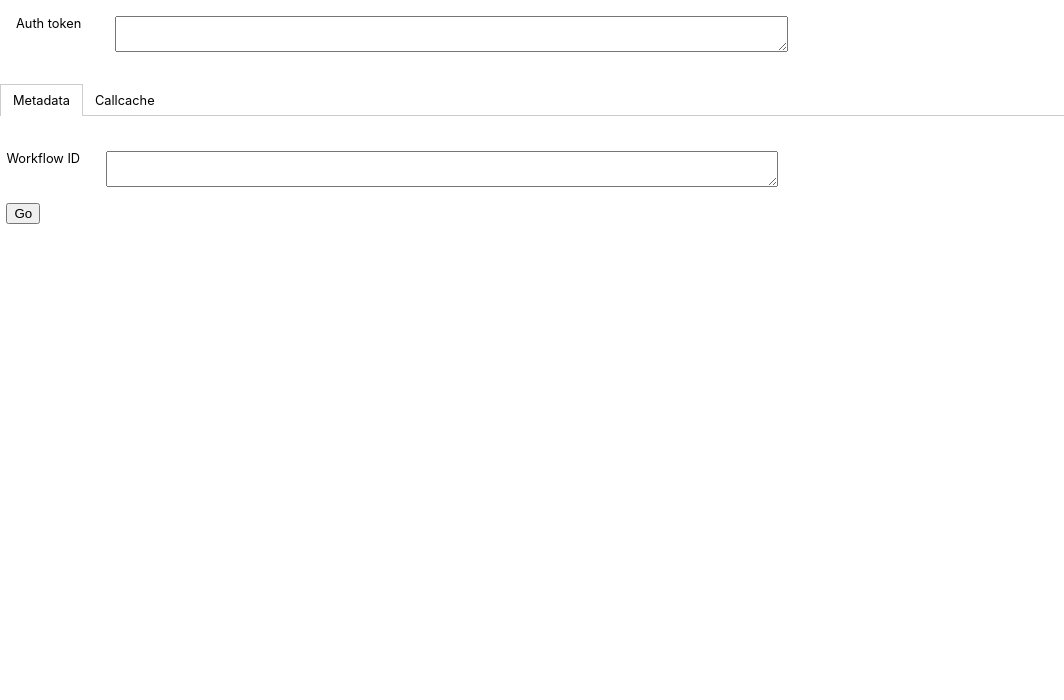
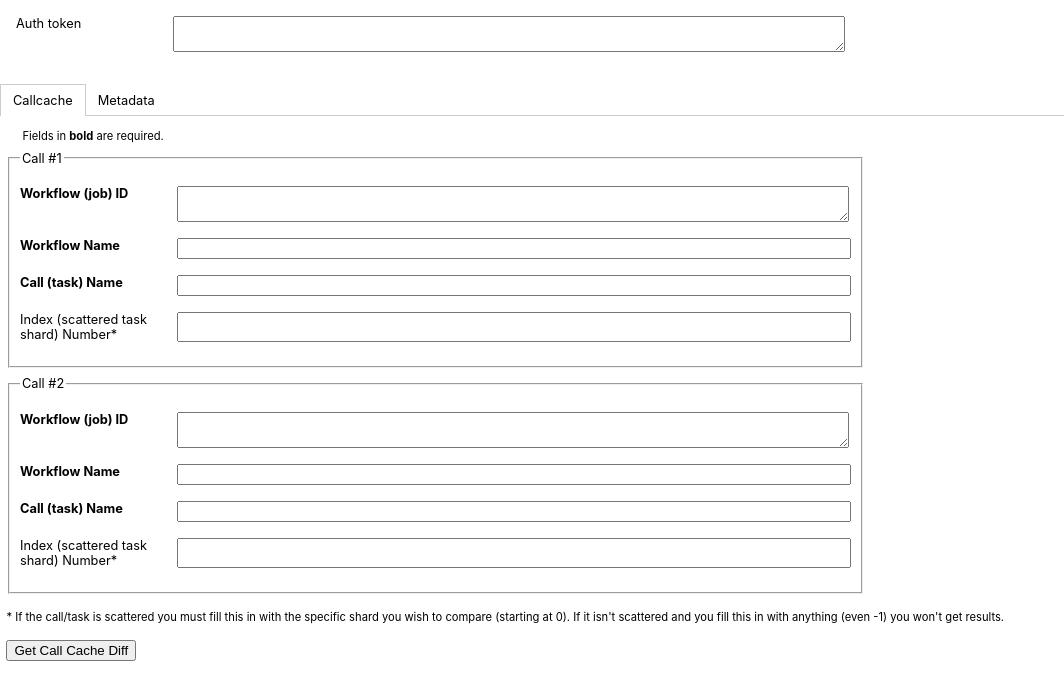
Before and after one commit to rsasch/cromwell-admin, a React (Create React App) app: page / in a window 1280 px wide. Shown: the top 700 px of the page, without its empty margins (0-1064 px from the left). Built offline with nearby package versions, Linux system fonts and the light colour scheme.

Commit message:
base level of call cache diff working; indexes need to be fixed

```diff
--- a/src/CallCacheDiff.js
+++ b/src/CallCacheDiff.js
@@ -4,13 +4,161 @@ class CallCacheDiff extends Component {
   constructor(props) {
     super(props);
     this.state = {
+      workflowA: '',
+      workflowB: '',
+      callA1: '',
+      callA2: '',
+      indexA: '',
+      callB1: '',
+      callB2: '',
+      indexB: '',
+      callCacheDiff: {}
     };
+    this.makeCall = this.makeCall.bind(this)
+    this.handleInputChange = this.handleInputChange.bind(this)
+  }
+
+  handleInputChange(event) {
+    const target = event.target;
+    const value = target.type === 'checkbox' ? target.checked : target.value;
+    const name = target.id;
+
+    this.setState({
+      [name]: value
+    });
+  }
+
+  makeCall (event) {
+    if (this.props.token && this.props.config && this.props.config.orchestrationUrlRoot) {
+      let url = new URL(`${this.props.config.orchestrationUrlRoot}/api/workflows/v1/callcaching/diff`);
+      url.search = new URLSearchParams({
+        workflowA: this.state.workflowA,
+        workflowB: this.state.workflowB,
+        callA: this.state.callA1 + '.' + this.state.callA2,
+        // indexA: this.state.indexA ? this.state.indexA : null,
+        callB: this.state.callB1 + '.' + this.state.callB2,
+        // indexB: this.state.indexB ? this.state.indexB : null
+      }).toString();
+
+      fetch(url, {
+        method: 'get',
+        headers: new Headers({
+          'Authorization': `Bearer ${this.props.token}`,
+          'Accept': 'application/json'
+        })
+      })
+        .then(res => {
+          if (res.status === 200) {
+            return res.json()
+          } else {
+            this.props.handleError('there was an error getting call cache diff')
+          }
+        })
+        .then(
+          (result) => {
+            this.setState({
+              callCacheDiff: result
+            });
+          },
+          (error) => {
+            this.props.handleError('there was an error getting call cache diff: ' + error)
+          }
+        )
+    } else if (!this.props.config && this.props.config.orchestrationUrlRoot) {
+      alert('There is no endpoint defined in the config file.');
+    }else if (!this.props.token) {
+      alert('You must set an auth token first.');
+    }
+    event.preventDefault();
   }
 
   render() {
     return (
       <div className="feature-container">
-
+        <form>
+          <div className="headnote">Fields in <span className="required"> bold</span> are required.</div>
+          <fieldset>
+            <legend>Call #1</legend>
+            <div className="form-field">
+              <label htmlFor="workflowA" className="required">Workflow (job) ID</label>
+              <textarea
+                id="workflowA"
+                defaultValue={this.state.workflowA}
+                onChange={this.handleInputChange}
+              />
+            </div>
+            <div className="form-field">
+              <label htmlFor="callA1" className="required">Workflow Name</label>
+              <input
+                type="text"
+                id="callA1"
+                defaultValue={this.state.callA1}
+                onChange={this.handleInputChange}
+              />
+            </div>
+            <div className="form-field">
+              <label htmlFor="callA2" className="required">Call (task) Name</label>
+              <input
+                type="text"
+                id="callA2"
+                defaultValue={this.state.callA2}
+                onChange={this.handleInputChange}
+              />
+            </div>
+            <div className="form-field">
+              <label htmlFor="indexA">Index (scattered task shard) Number*</label>
+              <input
+                type="text"
+                id="indexA"
+                defaultValue={this.state.indexA}
+                onChange={this.handleInputChange}
+              />
+            </div>
+          </fieldset>
+          <fieldset>
+            <legend>Call #2</legend>
+            <div className="form-field">
+              <label htmlFor="workflowB" className="required">Workflow (job) ID</label>
+              <textarea
+                id="workflowB"
+                defaultValue={this.state.workflowB}
+                onChange={this.handleInputChange}
+              />
+            </div>
+            <div className="form-field">
+              <label htmlFor="callB1" className="required">Workflow Name</label>
+              <input
+                type="text"
+                id="callB1"
+                defaultValue={this.state.callB1}
+                onChange={this.handleInputChange}
+              />
+            </div>
+            <div className="form-field">
+              <label htmlFor="callB2" className="required">Call (task) Name</label>
+              <input
+                type="text"
+                id="callB2"
+                defaultValue={this.state.callB2}
+                onChange={this.handleInputChange}
+              />
+            </div>
+            <div className="form-field">
+              <label htmlFor="indexB">Index (scattered task shard) Number*</label>
+              <input
+                type="text"
+                id="indexB"
+                defaultValue={this.state.indexB}
+                onChange={this.handleInputChange}
+              />
+            </div>
+          </fieldset>
+          <div className="footnote">* If the call/task is scattered you must fill this in with the specific shard you wish to compare (starting at 0). If it isn't scattered and you fill this in with anything (even -1) you won't get results.</div>
+          <div className="button-container">
+            <button type="submit" onClick={this.makeCall}>Get Call Cache Diff</button>
+          </div>
+        </form>
+        <div className={this.state.callCacheDiff.hashDifferential ? 'callcachediff' : 'hide'}>{JSON.stringify(this.state.callCacheDiff.hashDifferential)}</div>
       </div>
     )
   }
--- a/src/Console.js
+++ b/src/Console.js
@@ -70,15 +70,15 @@ class Console extends Component {
           </form>
         </div>
         <Tabs>
-          <div label="Metadata">
-            <Metadata
+          <div label="Callcache">
+            <CallCacheDiff
               config={this.state.config}
               token={this.state.token}
               handleError={this.handleError}
             />
           </div>
-          <div label="Callcache">
-            <CallCacheDiff
+          <div label="Metadata">
+            <Metadata
               config={this.state.config}
               token={this.state.token}
               handleError={this.handleError}
--- a/src/Metadata.js
+++ b/src/Metadata.js
@@ -23,10 +23,10 @@ class Metadata extends Component {
   }
 
   makeCall (event) {
-    if (this.props.token && this.props.config && this.props.config.orchestrationUrlRoot) {
-      const { workflowId } = this.state;
-
-      fetch(`${this.props.config.orchestrationUrlRoot}/api/workflows/v1/${workflowId}/metadata`, {
+    const { workflowId } = this.state;
+    if (this.props.token && this.props.config && this.props.config.orchestrationUrlRoot && workflowId) {
+      let url = new URL(`${this.props.config.orchestrationUrlRoot}/api/workflows/v1/${workflowId}/metadata`)
+      fetch(url, {
         method: 'get',
         headers: new Headers({
           'Authorization': `Bearer ${this.props.token}`,
@@ -50,9 +50,11 @@ class Metadata extends Component {
             this.props.handleError('there was an error getting metadata: ' + error)
           }
         )
+    } else if (!workflowId) {
+      alert('You must provide a workflow ID.');
     } else if (!this.props.config && this.props.config.orchestrationUrlRoot) {
       alert('There is no endpoint defined in the config file.');
-    }else if (!this.props.token) {
+    } else if (!this.props.token) {
       alert('You must set an auth token first.');
     }
     event.preventDefault();
@@ -64,7 +66,7 @@ class Metadata extends Component {
       <div className="feature-container">
         <form>
           <div className="form-field">
-            <label htmlFor="workflowId">Workflow ID</label>
+            <label htmlFor="workflowId">Workflow (job) ID</label>
             <textarea
               name="workflowId"
               defaultValue={workflowId}
@@ -72,7 +74,7 @@ class Metadata extends Component {
               id="workflowId" />
           </div>
           <div className="button-container">
-            <button type="submit" onClick={this.makeCall}>Go</button>
+            <button type="submit" onClick={this.makeCall}>Get Metadata</button>
           </div>
         </form>
         <div className={metadata.workflowName ? 'metadata-json' : 'hide'}><ReactJson
--- a/src/index.css
+++ b/src/index.css
@@ -37,7 +37,13 @@ code {
 }
 
 .feature-container {
-  padding: 0.5em;
+  padding: 0 0.5em;
+}
+
+fieldset {
+  margin-top: 0.5rem;
+  margin-right: 0.5rem;
+  display: inline;
 }
 
 .form-field {
@@ -48,14 +54,30 @@ code {
 .form-field label {
   padding-right: 0.25em;
   vertical-align: top;
-  width: 7.5em;
+  width: 12em;
   text-align: left;
 }
 
-.form-field textarea {
+.form-field textarea,
+.form-field input[type=text] {
   width: 50em;
 }
 
 .button-container {
+  margin-top: 0.5rem;
   align-content: end;
 }
+
+.footnote{
+  margin: 1rem 0;
+  font-size: 0.7rem;
+}
+
+.headnote {
+  margin: 0 1rem;
+  font-size: 0.7rem;
+}
+
+.required {
+  font-weight: bold;
+}
```
